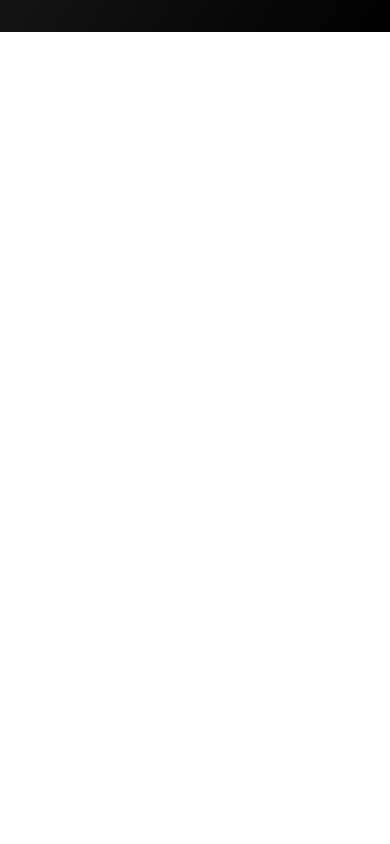
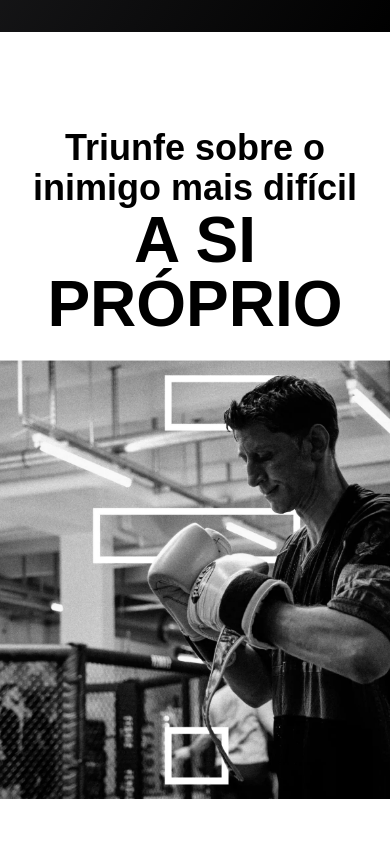
Before and after one commit to CaueFer/kenyan-gym-front, a Next.js app: page / in a window 390 px wide. Shown: the part 5420-6264 px from the top of the page. Built offline with nearby package versions, Linux system fonts and the light colour scheme.

Commit message:
FEAT: add responsive design to fighturself section

```diff
--- a/src/app/page.tsx
+++ b/src/app/page.tsx
@@ -146,7 +146,7 @@ export default function Home() {
           </div>
         </section>
 
-        <section className="min-w-full max-h-screen  min-h-[120vh] pt-24 2xl:pt-44 relative overflow-clip">
+        <section className="min-w-full pt-24 2xl:pt-44 relative overflow-clip hidden md:block">
           <ContainerScroll
             titleComponent={
               <>
@@ -160,7 +160,7 @@ export default function Home() {
             }
           >
             <Image
-              src={`/assets/imgs/inter-section.webp`}
+              src={`/assets/imgs/ightyourself.webp`}
               alt="hero"
               height={720}
               width={1400}
@@ -170,7 +170,26 @@ export default function Home() {
           </ContainerScroll>
         </section>
 
-        <section className="py-40 px-12 lg:px-24">
+        <section className="min-w-full pt-24 2xl:pt-44 relative overflow-clip block md:hidden">
+          <div className="flex flex-col justify-center items-center gap-6">
+            <h1 className="text-4xl font-semibold text-black text-center">
+              Triunfe sobre o inimigo mais difícil <br />
+              <span className="text-[4rem] font-bold mt-1 leading-none">
+                A SI PRÓPRIO
+              </span>
+            </h1>
+            <Image
+              src={`/assets/imgs/fightyourselfMini.jpg`}
+              alt="hero"
+              height={720}
+              width={1400}
+              className="mx-auto object-cover h-full w-full object-left-top"
+              draggable={false}
+            />
+          </div>
+        </section>
+
+        <section className="py-20 md:py-40 px-12 lg:px-24">
           <div className="flex flex-col justify-center items-center gap-14">
             <h1 className="text-8xl font-kenyan text-black">S0BRE NÓS</h1>
             <h2 className="text-center text-xl max-w-3xl text-pretty">
--- a/src/components/ui/container-scroll-animation.tsx
+++ b/src/components/ui/container-scroll-animation.tsx
@@ -34,13 +34,9 @@ export const ContainerScroll = ({
   const scale = useTransform(scrollYProgress, [0, 1], scaleDimensions());
   const translate = useTransform(scrollYProgress, [0, 1], [0, -100]);
 
-  useEffect(() => {
-    console.log("scrollYProgress:", scrollYProgress.get());
-  }, [scrollYProgress]);
-
   return (
     <div
-      className="h-full hidden xl:flex items-start justify-center relative "
+      className=" flex items-start justify-center relative h-full"
       ref={containerRef}
     >
       <div
```
Also changed, not shown: public/assets/imgs/fightyourself.webp (renamed from public/assets/imgs/inter-section.webp), public/assets/imgs/fightyourselfMini.jpg (added).
